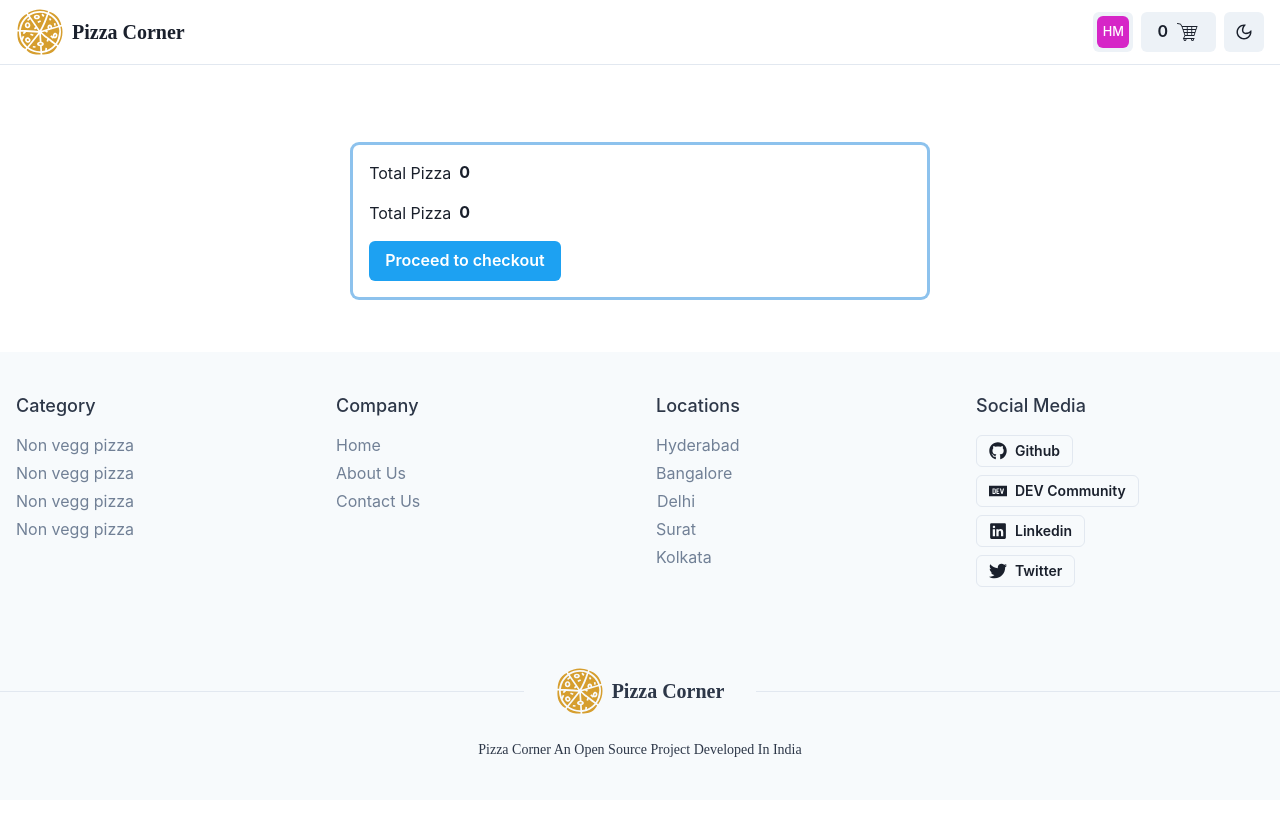
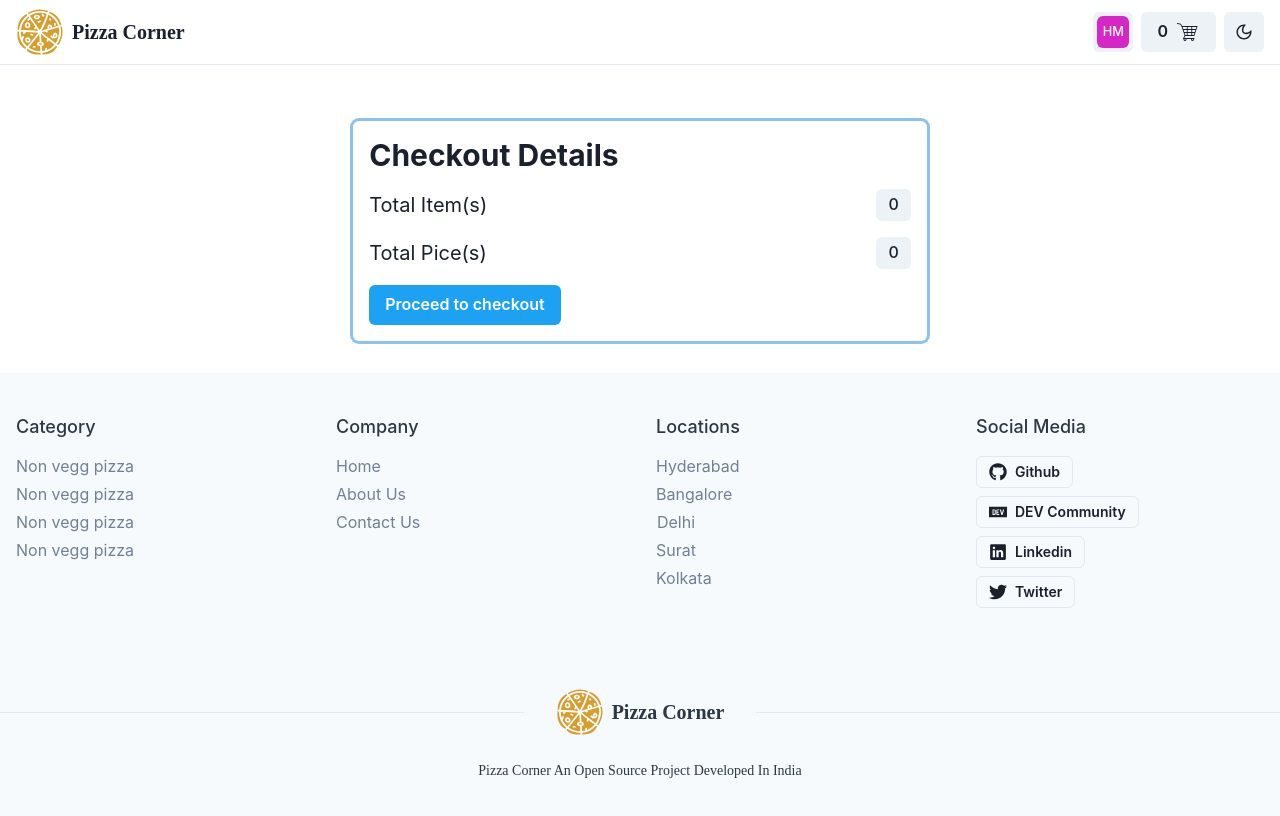
Before and after one commit to harshmangalam/dotnet-reactjs-pizza-corner, a React (Vite) app in the folder web-client/: page /basket in a window 1280 px wide. Shown: the top 816 px of the page. Built offline with nearby package versions, Linux system fonts and the light colour scheme.

Commit message:
added checkout items

```diff
--- a/web-client/src/context/basket.jsx
+++ b/web-client/src/context/basket.jsx
@@ -27,6 +27,8 @@ export default function BasketProvider({ children }) {
           ...c,
           count: c.count + 1,
         };
+      }else{
+        return c
       }
     });
     setCart(finalCart);
--- a/web-client/src/pages/Basket.jsx
+++ b/web-client/src/pages/Basket.jsx
@@ -6,16 +6,24 @@ import {
   Heading,
   HStack,
   IconButton,
-  Image,
   SimpleGrid,
   Stack,
+  Tag,
   Text,
   useColorModeValue,
 } from "@chakra-ui/react";
 import { useBasket } from "../context/basket";
 import { AiOutlinePlus, AiOutlineMinus } from "react-icons/ai";
+
 export default function BasketPage() {
-  const { cart } = useBasket();
+  const { cart, increaseBasketPizzaCount } = useBasket();
+
+  const totalItems = cart.reduce((prev, curr) => prev + curr.count, 0);
+  const totalPrice = cart.reduce(
+    (prev, curr) => prev + curr.item.price * curr.count,
+    0
+  );
+  const disabledCheckout = totalItems === 0 && totalPrice === 0
   return (
     <Container>
       <SimpleGrid spacing={6} columns={1}>
@@ -27,21 +35,25 @@ export default function BasketPage() {
                   <Avatar src={data.item.image} size={"xl"} />
                   <Stack spacing={0}>
                     <Heading fontSize={"xl"}>{data.item.name}</Heading>
-                  <Text fontSize={"lg"}>Rs {data.item.price}</Text>
+                    <Text fontSize={"lg"}>
+                      Rs {data.item.price * data.count}
+                    </Text>
                   </Stack>
                 </HStack>
                 <Box>
                   <HStack spacing={4}>
                     <IconButton
                       size={"sm"}
+                      icon={<AiOutlineMinus size={16} />}
+                      aria-label="Minus"
+                    />
+                    <Heading fontSize={"md"}>{data.count}</Heading>
+
+                    <IconButton
+                      size={"sm"}
                       icon={<AiOutlinePlus size={16} />}
                       aria-label="Plus"
-                  />
-                  <Heading fontSize={"md"}>{data.count}</Heading>
-                  <IconButton
-                    size={"sm"}
-                    icon={<AiOutlineMinus size={16} />}
-                    aria-label="Minus"
+                      onClick={() => increaseBasketPizzaCount(data.item._id)}
                     />
                   </HStack>
                 </Box>
@@ -50,18 +62,29 @@ export default function BasketPage() {
           </Stack>
         </Box>
 
-      <Box bg={useColorModeValue("white", "gray.700")} p={4} rounded="md" shadow={"outline"}>
+        <Box
+          bg={useColorModeValue("white", "gray.700")}
+          p={4}
+          rounded="md"
+          shadow={"outline"}
+        >
           <Stack spacing={4}>
-          <HStack>
-            <Text>Total Pizza</Text>
-            <Heading fontSize={"md"}>{cart.length}</Heading>
+            <Heading fontSize={"3xl"}>Checkout Details</Heading>
+            <HStack justify={"space-between"}>
+              <Text fontSize={"xl"}>Total Item(s)</Text>
+              <Tag size={"lg"} fontSize={"md"}>
+                {totalItems}
+              </Tag>
             </HStack>
-          <HStack>
-            <Text>Total Pizza</Text>
-            <Heading fontSize={"md"}>{cart.length}</Heading>
+            <HStack justify={"space-between"}>
+              <Text fontSize={"xl"}>Total Pice(s)</Text>
+              <Tag size={"lg"} fontSize={"md"}>
+                {totalPrice}
+              </Tag>
             </HStack>
+
             <Box>
-            <Button colorScheme={"twitter"}>
+              <Button disabled={disabledCheckout} colorScheme={"twitter"}>
                 Proceed to checkout
               </Button>
             </Box>
```
Lines whose indentation alone changed are shown as unchanged.
